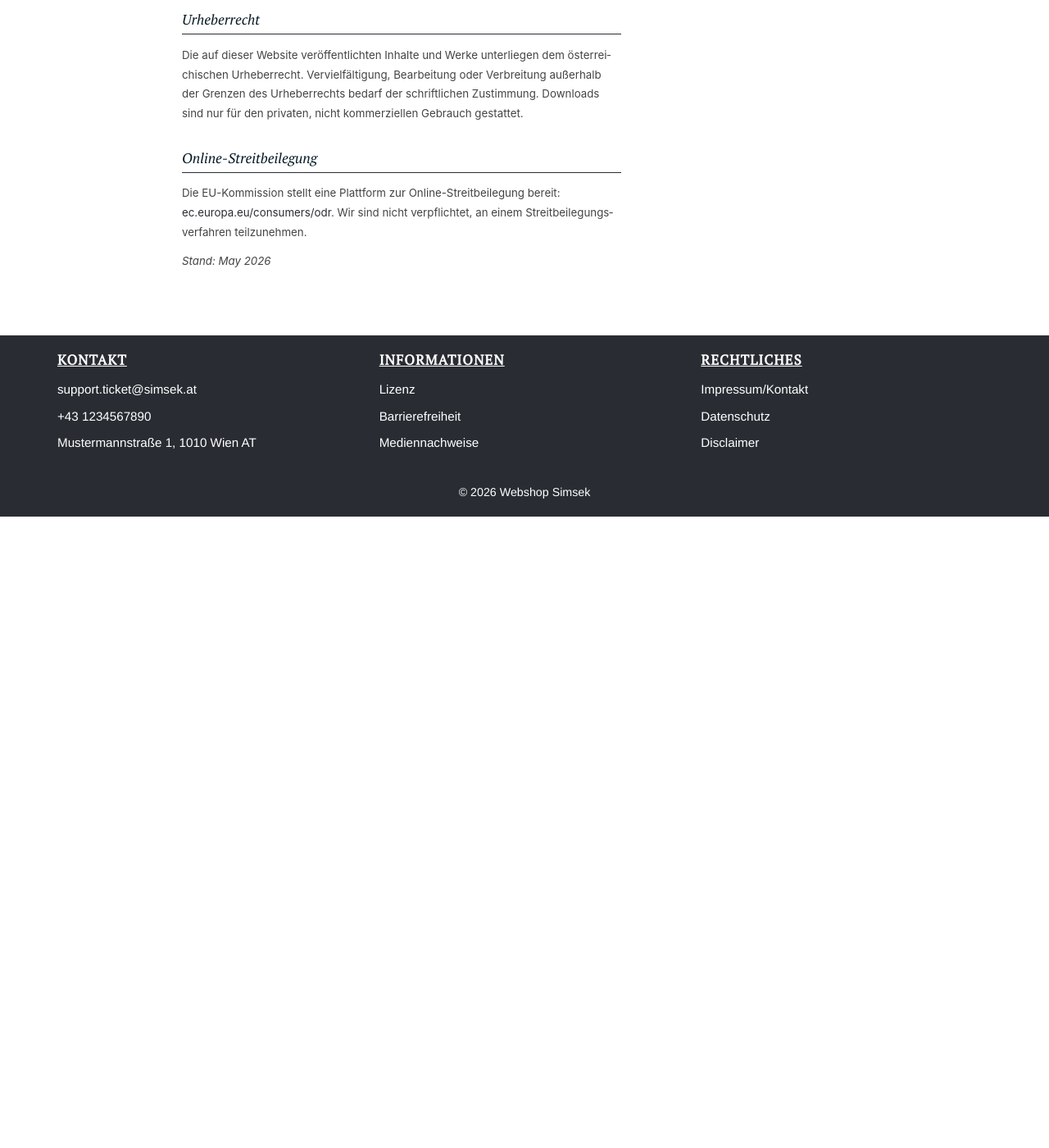
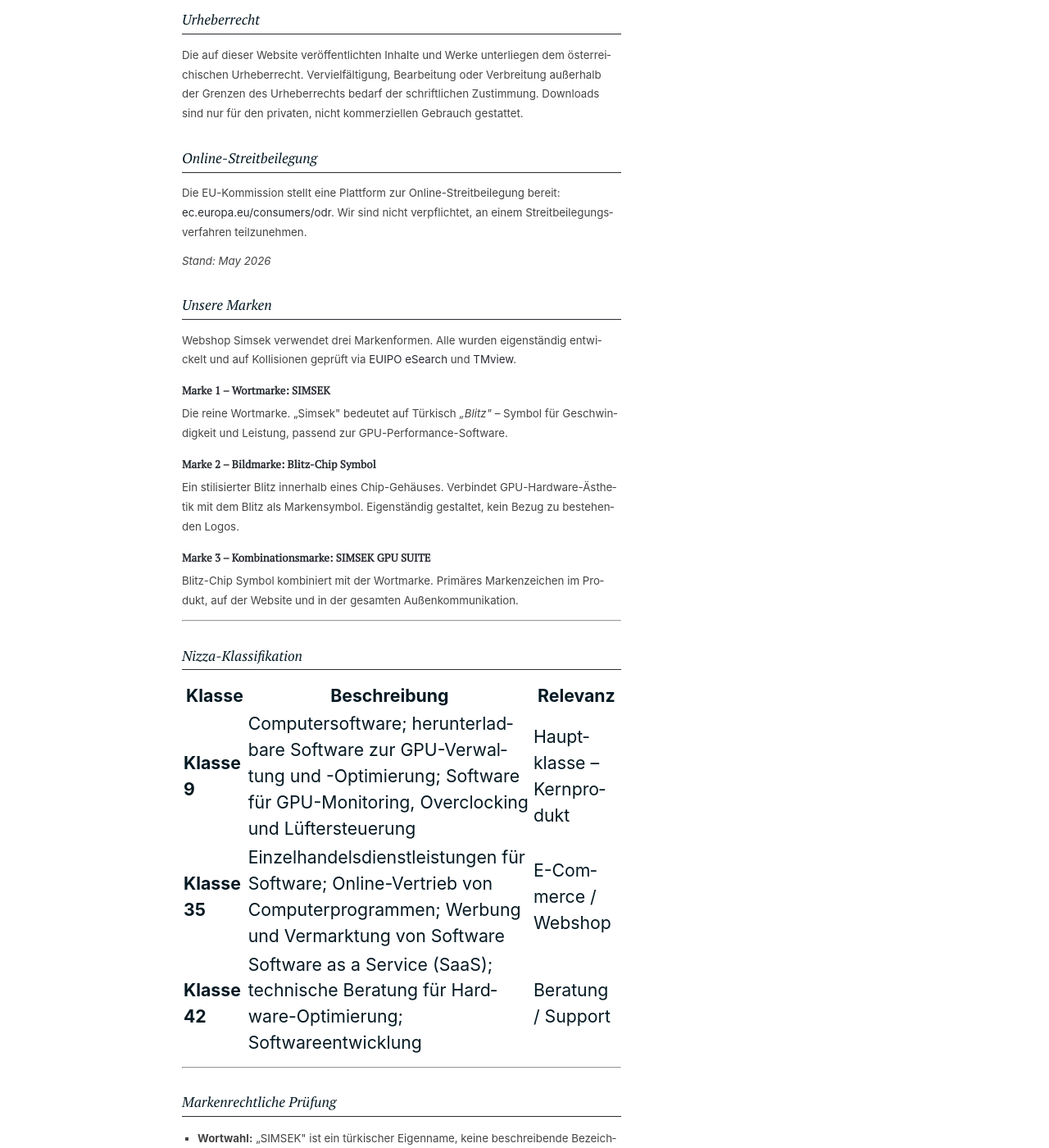
Before and after one commit to KernInformatik/kerninformatik.github.io, a Jekyll site: the page built from disclaimer.html, in a window 1280 px wide and 1400 px high, scrolled down 1599 px. Shown: the whole window at 82% size. Built offline with Jekyll 4.4.1, drawn with Linux system fonts in a browser that asks for light colours; before the commit the page ends 2229 px from its top, so only the background shows below that; some of the changed text lies outside the part shown.

```diff
--- a/disclaimer.html
+++ b/disclaimer.html
@@ -104,4 +104,52 @@ permalink: /disclaimer.html
 
   <p><em>Stand: {{ site.time | date: "%B %Y" }}</em></p>
 
+  <h2 id="unsere-marken">Unsere Marken</h2>
+<p>Webshop Simsek verwendet drei Markenformen. Alle wurden eigenständig entwickelt und auf Kollisionen geprüft via <a href="https://euipo.europa.eu/eSearch/">EUIPO eSearch</a> und <a href="https://www.tmdn.org/tmview/">TMview</a>.</p>
+<h3 id="marke-1-wortmarke-simsek">Marke 1 – Wortmarke: SIMSEK</h3>
+<p>Die reine Wortmarke. „Simsek&quot; bedeutet auf Türkisch <em>„Blitz&quot;</em> – Symbol für Geschwindigkeit und Leistung, passend zur GPU-Performance-Software.</p>
+<h3 id="marke-2-bildmarke-blitz-chip-symbol">Marke 2 – Bildmarke: Blitz-Chip Symbol</h3>
+<p>Ein stilisierter Blitz innerhalb eines Chip-Gehäuses. Verbindet GPU-Hardware-Ästhetik mit dem Blitz als Markensymbol. Eigenständig gestaltet, kein Bezug zu bestehenden Logos.</p>
+<h3 id="marke-3-kombinationsmarke-simsek-gpu-suite">Marke 3 – Kombinationsmarke: SIMSEK GPU SUITE</h3>
+<p>Blitz-Chip Symbol kombiniert mit der Wortmarke. Primäres Markenzeichen im Produkt, auf der Website und in der gesamten Außenkommunikation.</p>
+<hr>
+<h2 id="nizza-klassifikation">Nizza-Klassifikation</h2>
+<table>
+<thead>
+<tr>
+<th>Klasse</th>
+<th>Beschreibung</th>
+<th>Relevanz</th>
+</tr>
+</thead>
+<tbody>
+<tr>
+<td><strong>Klasse 9</strong></td>
+<td>Computersoftware; herunterladbare Software zur GPU-Verwaltung und -Optimierung; Software für GPU-Monitoring, Overclocking und Lüftersteuerung</td>
+<td>Hauptklasse – Kernprodukt</td>
+</tr>
+<tr>
+<td><strong>Klasse 35</strong></td>
+<td>Einzelhandelsdienstleistungen für Software; Online-Vertrieb von Computerprogrammen; Werbung und Vermarktung von Software</td>
+<td>E-Commerce / Webshop</td>
+</tr>
+<tr>
+<td><strong>Klasse 42</strong></td>
+<td>Software as a Service (SaaS); technische Beratung für Hardware-Optimierung; Softwareentwicklung</td>
+<td>Beratung / Support</td>
+</tr>
+</tbody>
+</table>
+<hr>
+<h2 id="markenrechtliche-pr-fung">Markenrechtliche Prüfung</h2>
+<ul>
+<li><strong>Wortwahl:</strong> „SIMSEK&quot; ist ein türkischer Eigenname, keine beschreibende Bezeichnung. Keine phonetische oder visuelle Ähnlichkeit mit bekannten GPU-Software-Marken (MSI Afterburner, EVGA Precision, GPU-Z).</li>
+<li><strong>Bildwahl:</strong> Blitz-Chip-Symbol eigenständig gestaltet. Keine Übernahme geschützter Logos (AMD, NVIDIA, Intel).</li>
+<li><strong>Farbwahl:</strong> Anthrazit (#292D33) und Weiß – keine Verwechslungsgefahr mit farblich geschützten Marken.</li>
+<li><strong>Formwahl:</strong> Abgerundetes Rechteck + Blitz-Polygon – geometrische Grundformen ohne Nachahmungscharakter.</li>
+</ul>
+
+
+
+
 </div>
```
Also changed, not shown: index.md (+0 -35 lines).
